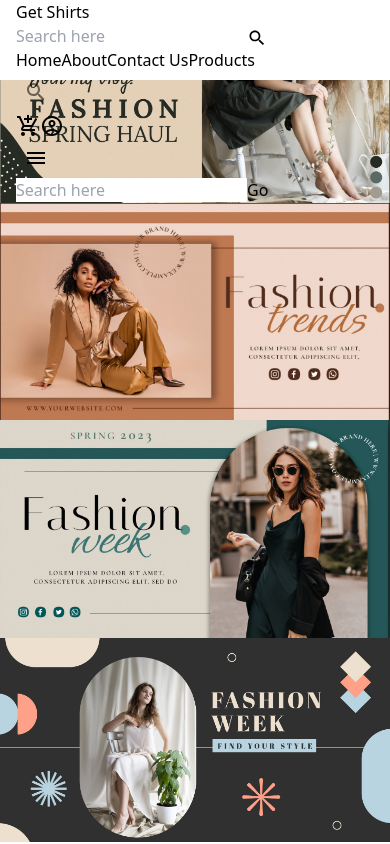
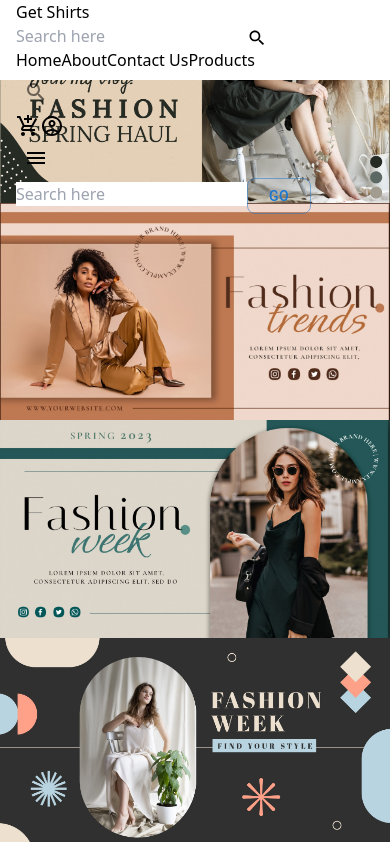
Before and after one commit to Abdulrauf0767/Shirt-Store, a React (Vite) app: page / in a window 390 px wide. Both pictures are taken after a click on the button 36 px from the left and 92 px from the top of the page. Shown: the top 844 px of the page. Built offline with nearby package versions, Linux system fonts and the light colour scheme.

Commit message:
set cards width

```diff
--- a/src/components/Cards.jsx
+++ b/src/components/Cards.jsx
@@ -55,7 +55,7 @@ const Cards = () => {
       <Grid container spacing={2} justifyContent="center">
         {status === 'succeeded' && showData
           ? products.map((product) => (
-              <Grid item xs={12} sm={6} md={4} lg={3} key={product.id}>
+              <Grid item xs={6} sm={6} md={4} lg={3} key={product.id}>
                 <Link to={`/productdetail/${product.id}`} style={{ textDecoration: 'none' }}>
                   <Box display="flex" justifyContent="center">
                     <Card
@@ -76,8 +76,8 @@ const Cards = () => {
                         height: '100%',
                         display: 'flex',
                         flexDirection: 'column',
-                        minWidth: isMobile ? 160 : 200,
-                        maxWidth: isMobile ? 180 : 300,
+                        minWidth: isMobile ? 120 : 200,
+                        maxWidth: isMobile ? 140 : 300,
                         width: '100%'
                       }}
                     >
--- a/src/components/Header.jsx
+++ b/src/components/Header.jsx
@@ -1,5 +1,5 @@
 import React, { useState } from 'react';
-import { AppBar, Typography, IconButton } from '@mui/material';
+import { AppBar, Typography, IconButton,Button } from '@mui/material';
 import { Link, useNavigate } from "react-router-dom";
 import {
   AddShoppingCartOutlined,
@@ -110,7 +110,7 @@ const Header = () => {
       {showSearch && (
         <form
           onSubmit={handleSearchSubmit}
-          className="flex md:hidden items-center px-4 py-2 border-t border-gray-200 bg-white"
+          className="flex md:hidden items-center gap-x-2 px-4 py-2 border-t border-gray-200 bg-white"
         >
           <input
             type="search"
@@ -120,7 +120,9 @@ const Header = () => {
             onChange={handleSearchChange}
             className="flex-1 h-10 px-4 rounded-2xl border border-gray-300 focus:outline-none"
           />
-          <button type="submit" className="ml-2 text-green-600 font-medium">Go</button>
+          <Button type="submit" variant='outlined' sx={{
+            borderRadius : 2
+          }} >Go</Button>
         </form>
       )}
 
```
